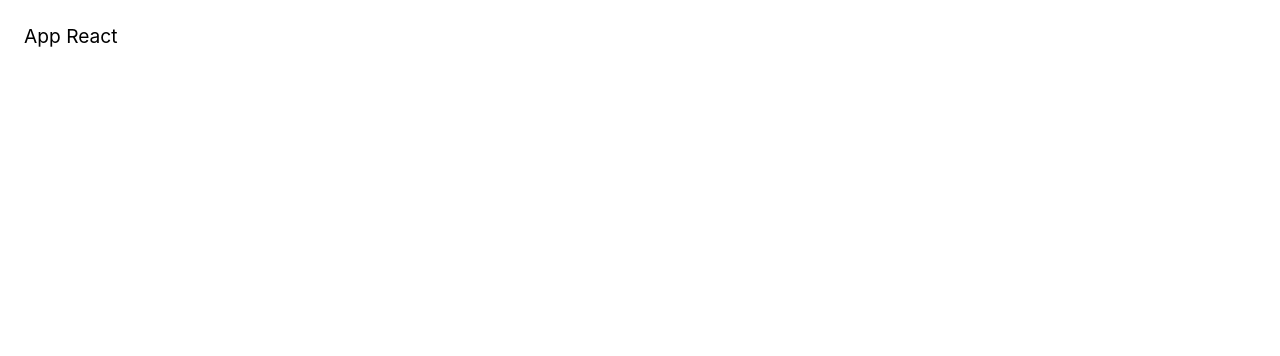
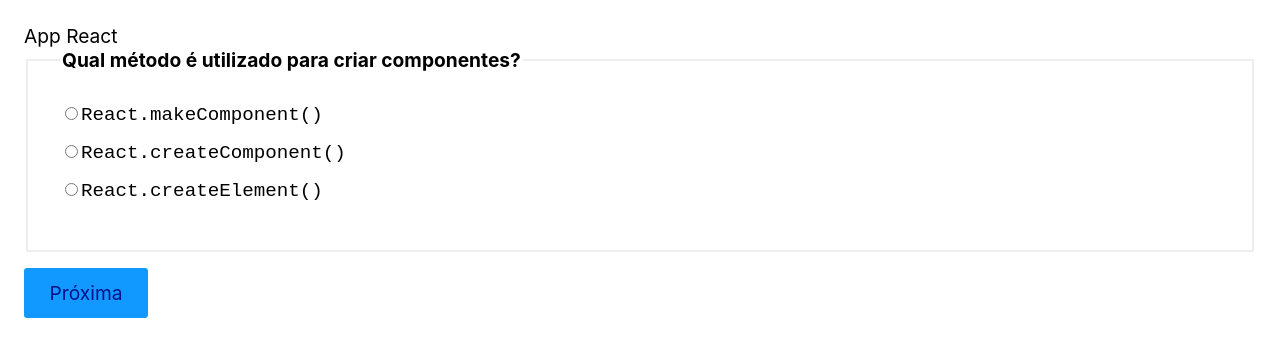
Before and after one commit to florencioMath/Course-ReactCompleto, a React (Create React App) app in the folder appreact/: page / in a window 1280 px wide. Shown: the top 356 px of the page. Built offline with nearby package versions, Linux system fonts and the light colour scheme.

Commit message:
feat: Exercício de Formulários

```diff
--- a/appreact/src/App.js
+++ b/appreact/src/App.js
@@ -1,9 +1,89 @@
 import React from "react";
+import Radio from "./Form/Radio";
+const perguntas = [
+  {
+    pergunta: "Qual método é utilizado para criar componentes?",
+    options: [
+      "React.makeComponent()",
+      "React.createComponent()",
+      "React.createElement()",
+    ],
+    resposta: "React.createElement()",
+    id: "p1",
+  },
+  {
+    pergunta: "Como importamos um componente externo?",
+    options: [
+      'import Component from "./Component"',
+      'require("./Component")',
+      'import "./Component"',
+    ],
+    resposta: 'import Component from "./Component"',
+    id: "p2",
+  },
+  {
+    pergunta: "Qual hook não é nativo?",
+    options: ["useEffect()", "useFetch()", "useCallback()"],
+    resposta: "useFetch()",
+    id: "p3",
+  },
+  {
+    pergunta: "Qual palavra deve ser utilizada para criarmos um hook?",
+    options: ["set", "get", "use"],
+    resposta: "use",
+    id: "p4",
+  },
+];
 
 const App = () => {
+  const [respostas, setRespostas] = React.useState({
+    p1: "",
+    p2: "",
+    p3: "",
+    p4: "",
+  });
+  const [slide, setSlide] = React.useState(0);
+  const [resultado, setResultado] = React.useState(null);
+
+  function handleChange({ target }) {
+    setRespostas({ ...respostas, [target.id]: target.value });
+  }
+
+  function resultadoFinal() {
+    const corretas = perguntas.filter(
+      ({ id, resposta }) => respostas[id] === resposta,
+    );
+    setResultado(`Você acertou: ${corretas.length} de ${perguntas.length}`);
+  }
+
+  function handleClick() {
+    if (slide < perguntas.length - 1) {
+      setSlide(slide + 1);
+    } else {
+      setSlide(slide + 1);
+      resultadoFinal();
+    }
+  }
+
   return (
     <>
       <div>App React</div>
+      <form onSubmit={(event) => event.preventDefault()}>
+        {perguntas.map((pergunta, index) => (
+          <Radio
+            active={slide === index}
+            key={pergunta.id}
+            value={respostas[pergunta.id]}
+            onChange={handleChange}
+            {...pergunta}
+          />
+        ))}
+        {resultado ? (
+          <p>{resultado}</p>
+        ) : (
+          <button onClick={handleClick}>Próxima</button>
+        )}
+      </form>
     </>
   );
 };
--- /dev/null
+++ b/appreact/src/Form/Radio.js
@@ -0,0 +1,33 @@
+import React from "react";
+
+const Radio = ({ pergunta, options, onChange, value, id, active }) => {
+  if (active === false) return null;
+  return (
+    <fieldset
+      style={{
+        padding: "2rem",
+        marginBottom: "1rem",
+        border: "2px solid #eee",
+      }}
+    >
+      <legend style={{ fontWeight: "bold" }}>{pergunta}</legend>
+      {options.map((option) => (
+        <label
+          key={option}
+          style={{ marginBottom: "1rem", fontFamily: "monospace" }}
+        >
+          <input
+            type="radio"
+            id={id}
+            checked={value === option}
+            value={option}
+            onChange={onChange}
+          />
+          {option}
+        </label>
+      ))}
+    </fieldset>
+  );
+};
+
+export default Radio;
```
